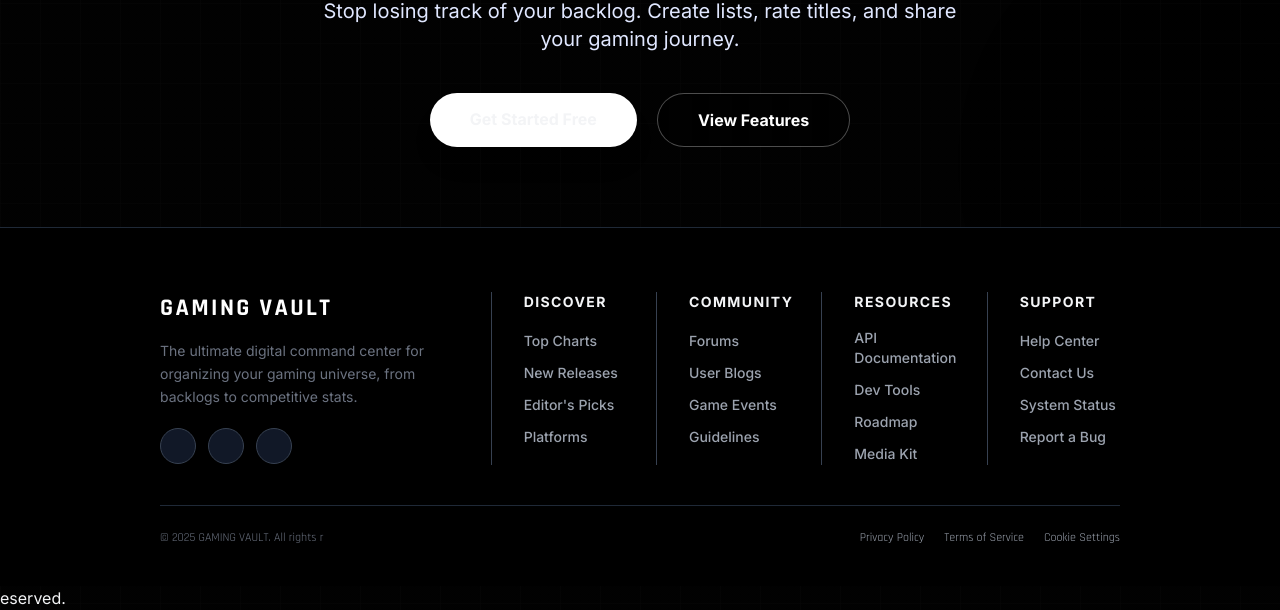
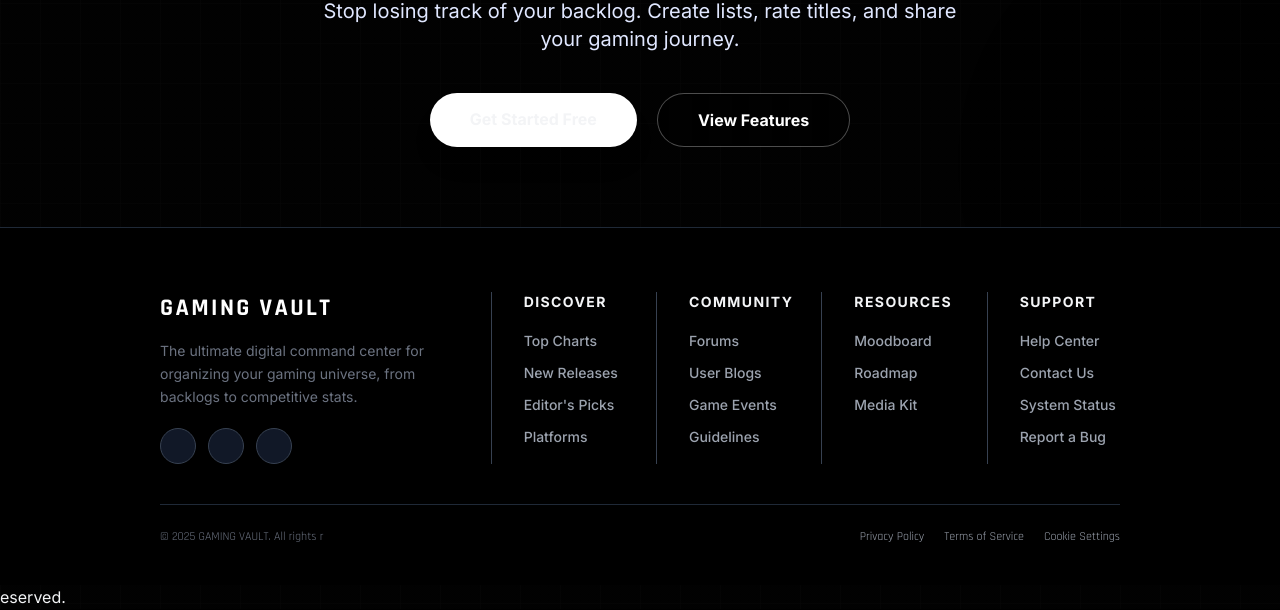
Before and after one commit to Shushi3017/CI4P-PROJECT, a CodeIgniter 4 app: the page made by backend/app/Views/user/landing.php in a window 1280 px wide. Shown: the part 2957-3567 px from the top of the page. Run offline with PHP 8.4 and a stand-in for CodeIgniter, Linux system fonts and the light colour scheme; the template is opened without the code that fills it, so the values that code supplies are empty; some libraries are stand-ins or nearby versions.

Commit message:
fix(footer): Update resource link from "Dev Tools" to "Moodboard"

```diff
--- a/backend/app/Views/components/footer.php
+++ b/backend/app/Views/components/footer.php
@@ -70,8 +70,7 @@ $e = function ($s) {
             <div class="lg:border-l lg:border-gray-700 lg:pl-8">
                 <h3 class="text-brand-blue font-bold mb-4 text-sm uppercase tracking-widest">RESOURCES</h3>
                 <ul class="space-y-2">
-                    <li><a href="#" class="text-gray-400 hover:text-brand-blue hover:underline hover:translate-x-1 transition-all duration-200 text-sm font-medium inline-block">API Documentation</a></li>
-                    <li><a href="#" class="text-gray-400 hover:text-brand-blue hover:underline hover:translate-x-1 transition-all duration-200 text-sm font-medium inline-block">Dev Tools</a></li>
+                    <li><a href="/moodboard" class="text-gray-400 hover:text-brand-blue hover:underline hover:translate-x-1 transition-all duration-200 text-sm font-medium inline-block">Moodboard</a></li>
                     <li><a href="/roadmap" class="text-gray-400 hover:text-brand-blue hover:underline hover:translate-x-1 transition-all duration-200 text-sm font-medium inline-block">Roadmap</a></li>
                     <li><a href="#" class="text-gray-400 hover:text-brand-blue hover:underline hover:translate-x-1 transition-all duration-200 text-sm font-medium inline-block">Media Kit</a></li>
                 </ul>
```
